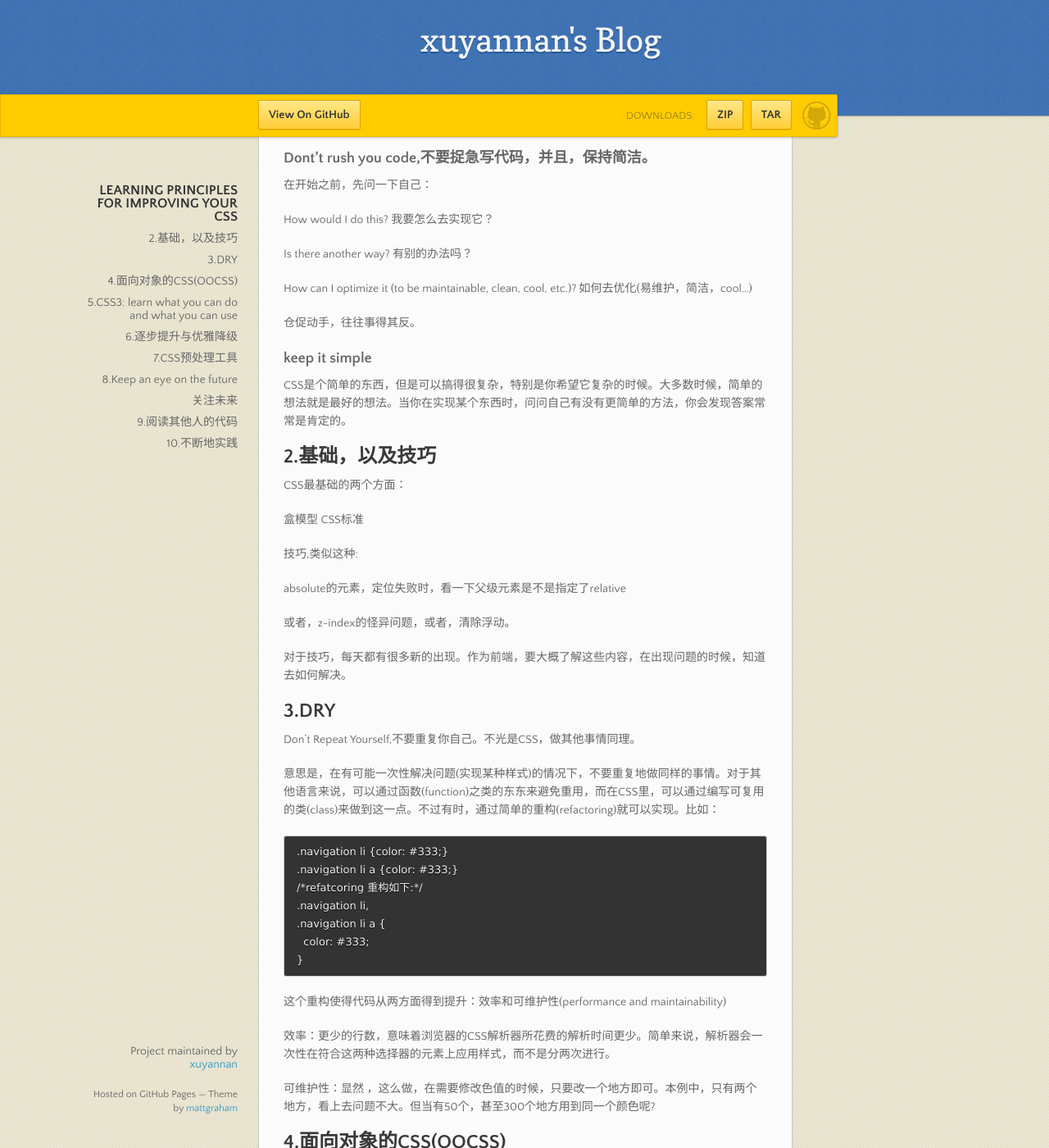
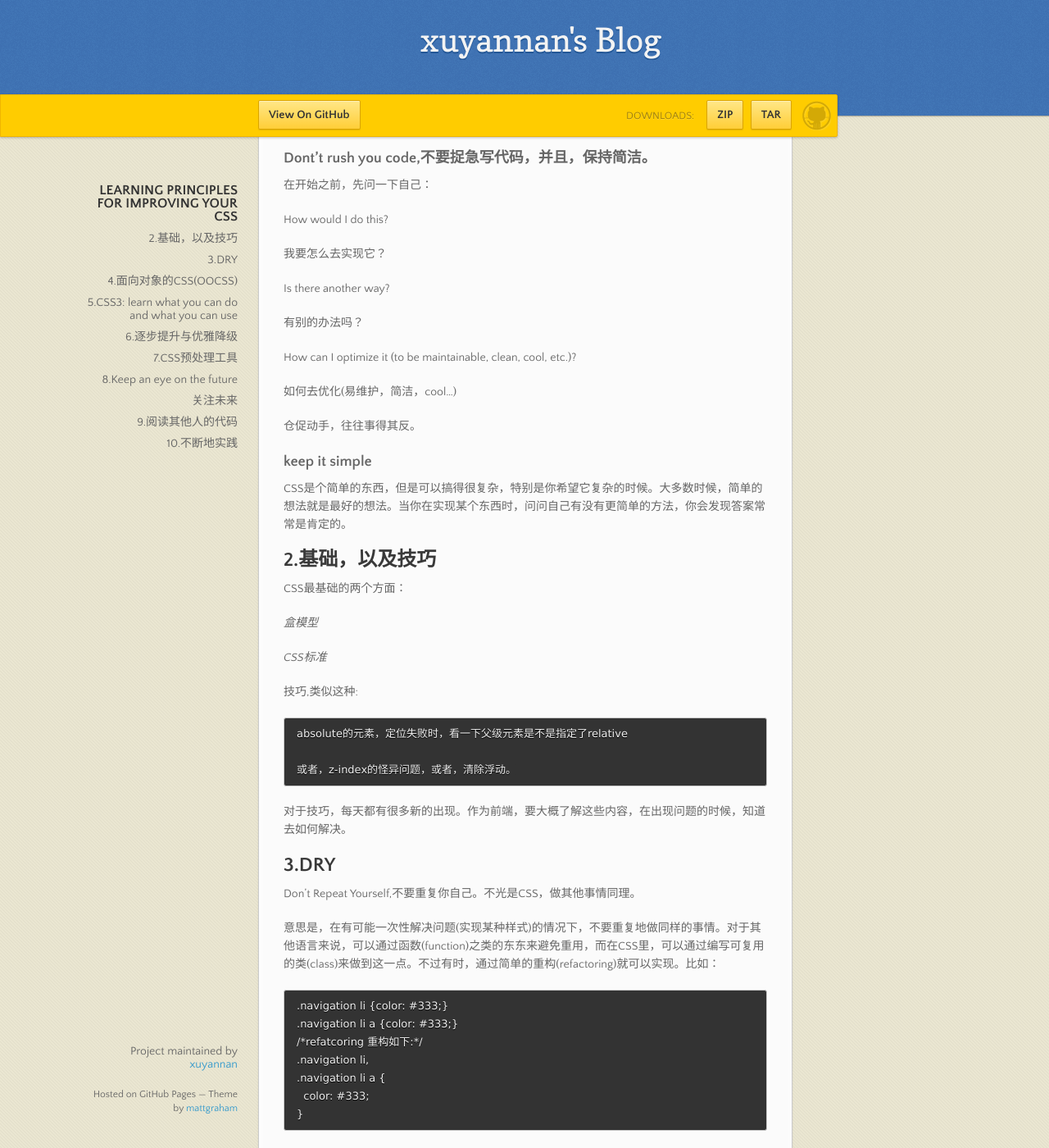
Before and after one commit to xyn0563/blog, a Jekyll site: the page built from _posts/2012-11-30-learning-principles-for-improving-your-css.md, in a window 1280 px wide and 1400 px high, scrolled down 260 px. Shown: the whole window at 82% size. Built offline with Jekyll 4.4.1, drawn with Linux system fonts in a browser that asks for light colours; nearby versions of some CDN libraries; some of the changed text lies outside the part shown.

Commit message:
应该不会再改了吧

```diff
--- a/_posts/2012-11-30-learning-principles-for-improving-your-css.md
+++ b/_posts/2012-11-30-learning-principles-for-improving-your-css.md
@@ -16,12 +16,15 @@
 在开始之前，先问一下自己：
 
 How would I do this?
+
 我要怎么去实现它？
 
 Is there another way?
+
 有别的办法吗？
 
 How can I optimize it (to be maintainable, clean, cool, etc.)?
+
 如何去优化(易维护，简洁，cool...)
 
 仓促动手，往往事得其反。
@@ -34,14 +37,15 @@
 
 CSS最基础的两个方面：
 
-  盒模型
-  CSS标准
+  *盒模型*
+
+  *CSS标准*
 
 技巧,类似这种:
 
-  absolute的元素，定位失败时，看一下父级元素是不是指定了relative
+    absolute的元素，定位失败时，看一下父级元素是不是指定了relative
 
-  或者，z-index的怪异问题，或者，清除浮动。
+    或者，z-index的怪异问题，或者，清除浮动。
 
 对于技巧，每天都有很多新的出现。作为前端，要大概了解这些内容，在出现问题的时候，知道去如何解决。
 
@@ -77,7 +81,7 @@
 
 做到：结构与外观分离，以及 容器与内容分离。
 
-结构与外观分离(separate structure and appearance)：
+*结构与外观分离(separate structure and appearance):*
 
 意思是说一种表现形式可以应用到多种不同的元素上。比如：
 
@@ -99,7 +103,7 @@
 
 经过改造后的代码看上去更容易理解，同时提高了效率和可维护性。
 
-容器与内容分离(separate container and content)
+*容器与内容分离(separate container and content)*
 
 个人(作者)认为这是OOCSS的一条重要准则：为组件编写代码，而不是只盯着眼前要实现的东西。不管元素摆在哪，你都不用因为它换了个地方而重新进行编码。看下面的代码：
 
@@ -112,17 +116,16 @@
 
 如果你想给#footer下的h2也应用这个样式怎么办？或者出于某种原因，h3也要应用这个样式？好的处理方法是将这个样式定义在一个class里，在需要的元素上，应用这个class。
 
-"弃用ID选择器?"是咋回事？
+*"弃用ID选择器"是咋回事？*
 
 [具体内容看原文，个人表示ID选择器在有些情况下还是要用嘀。]
 
 
-我(作者)对OOCSS的感受
+*我(作者)对OOCSS的感受*
 
-     没有经历过大型的网站项目，所以不太熟悉。对于单页(简单)的应用，可能作用不大。
+没有经历过大型的网站项目，所以不太熟悉。对于单页(简单)的应用，可能作用不大。
 
-     但是，OOCSS的核心思想(提高效率、可维护性)需要时时牢记。
-
+但是，OOCSS的核心思想(提高效率、可维护性)需要时时牢记。
 
 ## 5.CSS3: learn what you can do and what you can use
 
@@ -173,7 +176,7 @@
     5.那没别的办法了，必须要找到解决的方法。
           好吧，背景图出马。
 
-[建议大家都用这样一套方法，在做一个效果之前，来决定自己的解决方案]
+\[建议大家都用这样一套方法，在做一个效果之前，来决定自己的解决方案\]
 
 提醒：永远记得你的受众是谁。如果的作品是运行在iPad等搭载先进浏览器的设备上，那么可以放心大胆地使用CSS3的新特性而不用考虑兼容性。但是，如果你是为一个银行做页面，那知你得知道，它的很多用户仍然在使用老旧的IE8[在天朝就是IE6了]。
 
@@ -197,8 +200,6 @@
 一个JS库，在页面加载时，测试对HTML5和CSS3的支持。详情参考期网站：
 
 http://modernizr.com/
-
-
 
 ## 6.逐步提升与优雅降级
 
```
